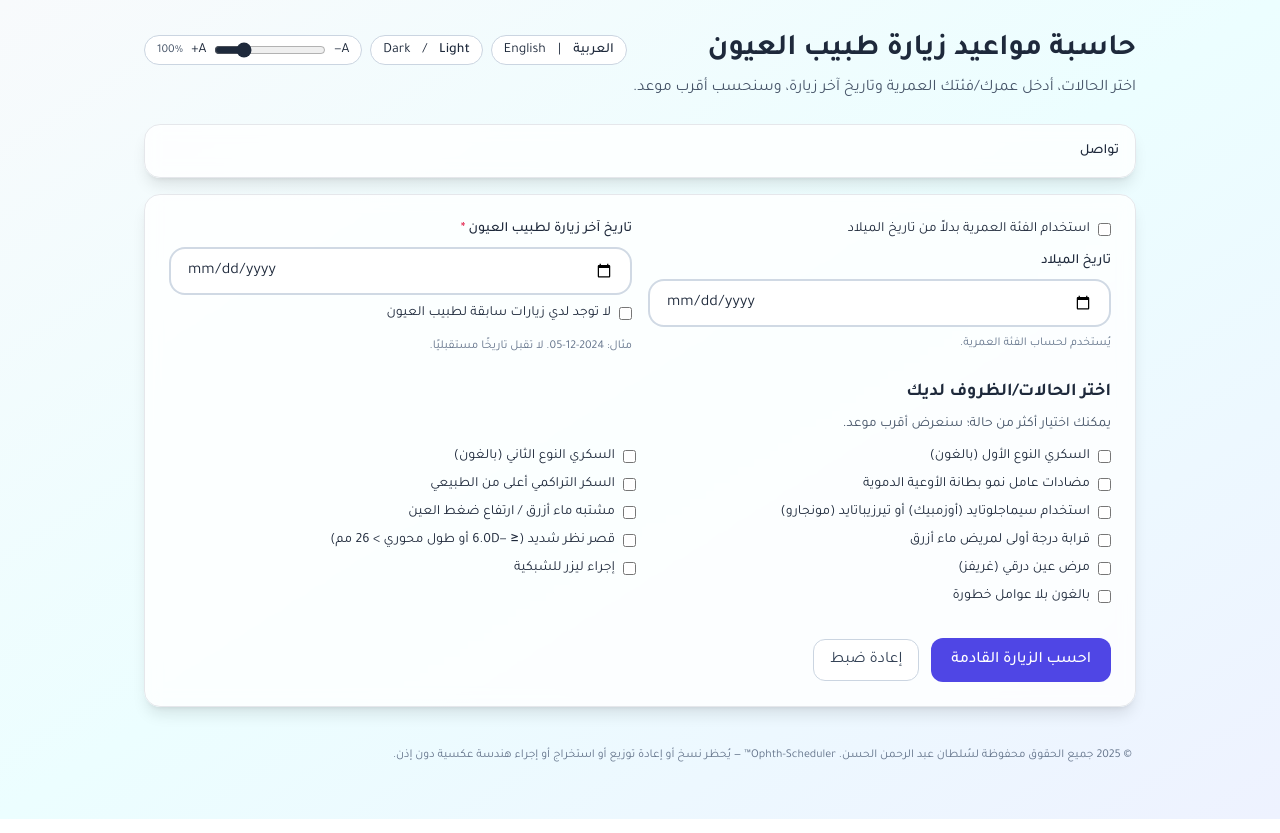
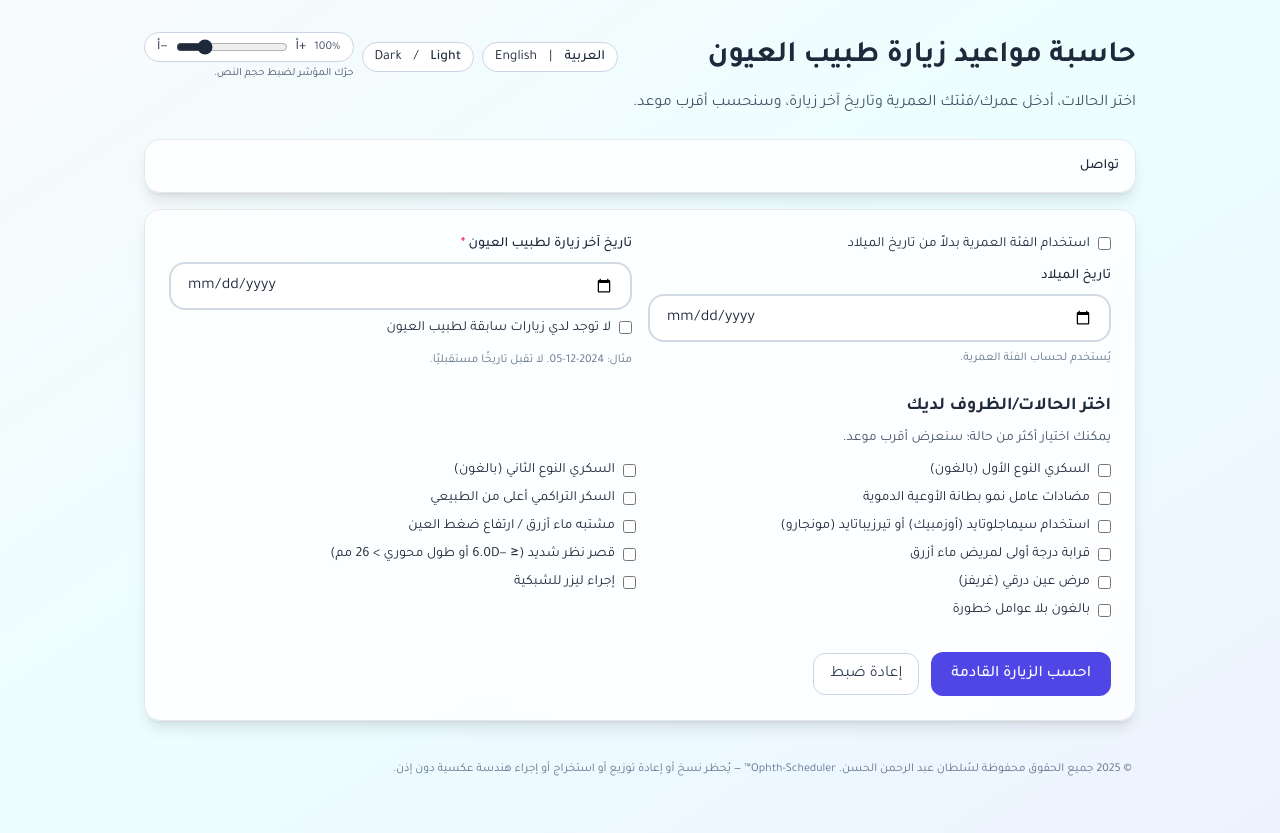
Before and after one commit to S-SS-S/ophtho-scheduler-v11, a plain HTML site: page index.html in a window 1280 px wide. Drawn offline with nearby package versions, Linux system fonts and the light colour scheme.

Commit message:
Update index.html

```diff
--- a/index.html
+++ b/index.html
@@ -14,11 +14,10 @@
   </script>
   <link href="https://fonts.googleapis.com/css2?family=Tajawal:wght@400;500;700&display=swap" rel="stylesheet" />
   <style>
-    html { scroll-behavior: smooth; } /* removed 130% increase */
+    html { scroll-behavior: smooth; } /* default 100% */
     .error-text{color:#dc2626;font-size:12px;margin-top:.25rem}
     .invalid{outline:0;box-shadow:0 0 0 4px rgba(244,63,94,.25);border-color:#ef4444}
     @media print{html{color-scheme:light}body{background:#fff!important}.no-print{display:none!important}}
-    /* minimal slider tweaks */
     input[type="range"]{accent-color: currentColor;}
   </style>
 </head>
@@ -37,12 +36,15 @@
           <span class="mx-1">/</span>
           <button id="theme-dark" type="button" onclick="setTheme('dark')">Dark</button>
         </div>
-        <!-- Text size slider (added) -->
-        <div class="inline-flex items-center gap-2 rounded-full px-3 py-1 text-sm border border-slate-300 bg-white dark:bg-slate-800 dark:border-slate-600" title="Text size">
-          <span aria-hidden="true" class="select-none">A−</span>
-          <input id="fontScale" dir="ltr" type="range" min="80" max="170" step="5" value="100" class="w-28 align-middle" oninput="setFontScale(this.value)" />
-          <span aria-hidden="true" class="select-none">A+</span>
-          <span id="fontPct" class="tabular-nums min-w-[3ch] text-xs text-slate-600 dark:text-slate-300">100%</span>
+        <!-- Text size slider -->
+        <div class="flex flex-col">
+          <div id="fontControls" dir="ltr" class="inline-flex items-center gap-2 rounded-full px-3 py-1 text-sm border border-slate-300 bg-white dark:bg-slate-800 dark:border-slate-600" title="Text size">
+            <span id="fontMinus" class="select-none">A−</span>
+            <input id="fontScale" dir="ltr" type="range" min="80" max="170" step="5" value="100" class="w-28 align-middle" oninput="setFontScale(this.value)" />
+            <span id="fontPlus" class="select-none">A+</span>
+            <span id="fontPct" class="tabular-nums min-w-[3ch] text-xs text-slate-600 dark:text-slate-300">100%</span>
+          </div>
+          <div id="fontHelp" class="text-[11px] text-slate-600 dark:text-slate-300 mt-1"></div>
         </div>
         <!-- /Text size slider -->
       </div>
@@ -139,7 +141,7 @@
               <label class="inline-flex items-center gap-2 text-sm"><input type="radio" name="dmSeverity" value="severe" class="rounded border-slate-300 text-indigo-600 focus:ring-indigo-500" /><span id="optSevere">شديد (زيارة خلال 3 أشهر)</span></label>
               <label class="inline-flex items-center gap-2 text-sm"><input type="radio" name="dmSeverity" value="moderate" class="rounded border-slate-300 text-indigo-600 focus:ring-indigo-500" /><span id="optModerate">متوسط (خلال 6 أشهر)</span></label>
               <label class="inline-flex items-center gap-2 text-sm"><input type="radio" name="dmSeverity" value="mild" class="rounded border-slate-300 text-indigo-600 focus:ring-indigo-500" /><span id="optMild">بسيط (خلال 9 أشهر)</span></label>
-              <label class="inline-flex items-center gap-2 text-sm"><input type="radio" name="dmSeverity" value="unknown" class="rounded border-slate-300 text-indigo-600 focus:ring-indigo-500" /><span id="optUnknown">لا أعرف (زيارة خلال سنة)</span></label>
+              <label class="inline-flex items-center gap-2 text-sm"><input type="radio" name="dmSeverity" value="unknown" class="rounded border-slate-300 text-indigo-600 focus:ring-indigo-500" /><span id="optUnknown">لا أعرف (سنة واحدة)</span></label>
             </div>
           </div>
 
@@ -239,7 +241,10 @@
            glauSus:"مشتبه ماء أزرق / ارتفاع ضغط العين", fhGlau:"قرابة درجة أولى لمريض ماء أزرق",
            highMy:"قصر نظر شديد (≤ −6.0D أو طول محوري > 26 مم)",
            ted:"مرض عين درقي (غريفز)", noRisk:"بالغون بلا عوامل خطورة",
-           retLaser:"إجراء ليزر للشبكية" }
+           retLaser:"إجراء ليزر للشبكية" },
+      fontMinus:"أ−",
+      fontPlus:"أ+",
+      fontHelp:"حرّك المؤشر لضبط حجم النص."
     },
     en: {
       title:"Ophthalmology Visit Scheduler",
@@ -277,7 +282,10 @@
            glauSus:"Glaucoma suspect / ocular hypertension", fhGlau:"First-degree relative of glaucoma",
            highMy:"High myopia (≤ −6.0D or axial length > 26 mm)",
            ted:"Thyroid eye disease (Graves)", noRisk:"Adults without known risk factors",
-           retLaser:"Undergone retinal laser" }
+           retLaser:"Undergone retinal laser" },
+      fontMinus:"A−",
+      fontPlus:"A+",
+      fontHelp:"Use the slider to adjust text size."
     }
   };
 
@@ -338,6 +346,11 @@
     setText('tx_ted', TR[currentLang].tx.ted);
     setText('tx_retLaser', TR[currentLang].tx.retLaser);
     setText('tx_noRisk', TR[currentLang].tx.noRisk);
+
+    // Font slider labels/help
+    setText('fontMinus', TR[currentLang].fontMinus);
+    setText('fontPlus',  TR[currentLang].fontPlus);
+    setText('fontHelp',  TR[currentLang].fontHelp);
   }
   function setText(id, txt){ var el=document.getElementById(id); if(el){ el.textContent = txt; } }
 
@@ -549,7 +562,7 @@
 
   function getTx(key){ return TR[currentLang].tx[key]; }
 
-  /* ===== Text size: slider logic (added) ===== */
+  /* ===== Text size: slider logic ===== */
   function setFontScale(pct){
     var v = parseInt(pct,10);
     if(isNaN(v)||v<50||v>300) return;
```
